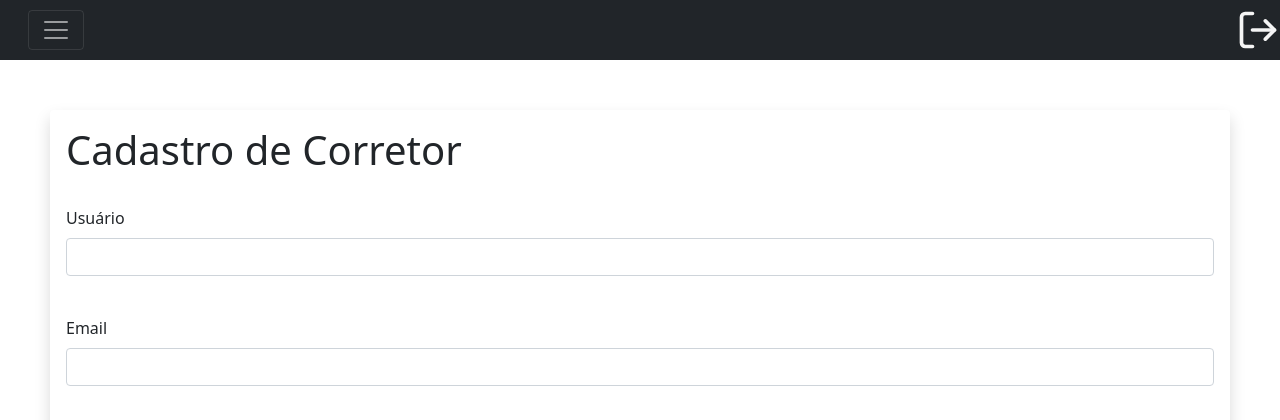
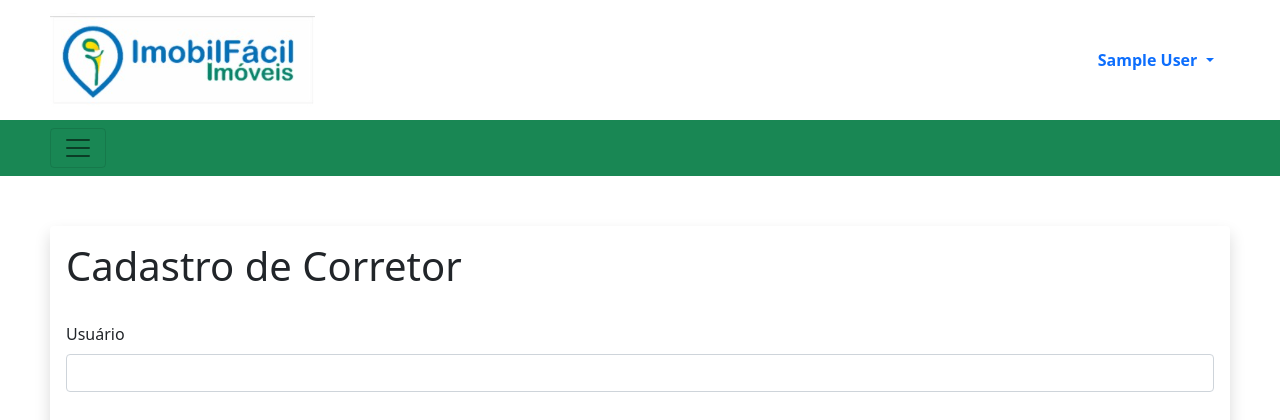
Before and after one commit to GuilhermeHenrique659/project_imobilfacil, a Flask app: page /Corretor in a window 1280 px wide. Shown: the top 420 px of the page. Run offline with Flask 2, Linux system fonts and the light colour scheme; the visitor is signed in with stand-in values (Sample User, id 1); data that the repository does not hold is empty; some libraries are stand-ins or nearby versions.

Commit message:
update dashboard menu

```diff
--- a/controllers/ImovelController.py
+++ b/controllers/ImovelController.py
@@ -3,7 +3,7 @@ from models import Imovel, Financeiro
 
 class ImovelController(Controller):
     def __init__(self,Imovel_Dao,Proprietario_dao,Corretores_dao,CidadeDao,BairroDao,TiposDao,FinDao):
-        super(ImovelController, self).__init__(Imovel_Dao,Proprietario_dao,Corretores_dao,CidadeDao,BairroDao)
+        super().__init__(Imovel_Dao,Proprietario_dao,Corretores_dao,CidadeDao,BairroDao)
         self._TiposDao = TiposDao
         self._FinDao = FinDao
 
--- a/controllers/controller.py
+++ b/controllers/controller.py
@@ -38,6 +38,8 @@ class IndexController(Controller):
         if usuario:
             if bcrypt.hashpw(request.form['senha'].encode(), usuario._senha.encode()) == usuario._senha.encode():
                 session['usuario_logado'] = request.form['usuario']
+                session['nome_usuario'] = usuario._nome
+                session['usuario_id'] = usuario._id_corr
                 flash(usuario._nome + ' logou com sucesso!')
                 proxima_pagina = request.form['proxima']
                 return redirect('/{}'.format(proxima_pagina))
--- a/templates/financeiro.html
+++ b/templates/financeiro.html
@@ -99,8 +99,8 @@
                         </button>
                         <ul class="dropdown-menu" aria-labelledby="dropdownMenu2">
                             {% for corr in corretores %}
-                            <li><a href="{{url_for('finaceiro_filtro', filtro=corr._id_corr)}}">
-                                <button type="button" class="btn">{{corr._nome}}</button>
+                            <li><a class="dropdown-item"  href="{{url_for('finaceiro_filtro', filtro=corr._id_corr)}}">
+                                {{corr._nome}}
                             </a>
                                 </li>
                             {%endfor%}
--- a/templates/template.html
+++ b/templates/template.html
@@ -30,53 +30,64 @@
     </style>
 </head>
 <body>
-<div class="collapse" id="navbarToggleExternalContent">
-    <div class="bg-dark p-4">
-        <nav class="navbar navbar-expand-lg navbar-dark">
-            <div class="container-fluid">
-                <a class="navbar-brand" href="{{url_for('index')}}">Início</a>
-                <button class="navbar-toggler" type="button" data-bs-toggle="collapse"
-                        data-bs-target="#navbarTogglerDemo02"
-                        aria-controls="navbarTogglerDemo02" aria-expanded="false" aria-label="Toggle navigation">
-                    <span class="navbar-toggler-icon"></span>
-                </button>
-                <div class="collapse navbar-collapse" id="navbarTogglerDemo02">
-                    <ul class="navbar-nav me-auto mb-2 mb-lg-0">
-                        <li class="nav-item">
-                            <a class="nav-link active" aria-current="page" href="{{url_for('Corretor')}}">Cadastro
-                                de
-                                corretor</a>
-                        </li>
-                        <li class="nav-item">
-                            <a class="nav-link active" href="{{url_for('novo_imovel')}}">Cadastro de imovel</a>
-                        </li>
-                        <li class="nav-item">
-                            <a class="nav-link active" href="{{url_for('Proprietario')}}">Cadastro de
-                                proprietario</a>
-                        </li>
-                        <li class="nav-item">
-                            <a class="nav-link active" href="{{url_for('financeiro')}}">Financeiro</a>
-                        </li>
-                    </ul>
-                </div>
-            </div>
-        </nav>
+<nav class="navbar navbar-expand-lg navbar-light">
+  <div class="container-fluid">
+    <a class="navbar-brand" href="{{url_for('index')}}"><img src="../static/img/icon/icon.png" class="rounded float-start" alt=""></a>
+      <div>
+<div class="dropdown">
+    <a class="nav-link dropdown-toggle" href="#" id="navbarScrollingDropdown" role="button" data-bs-toggle="dropdown" aria-expanded="false">
+     <strong> {{session['nome_usuario']}}</strong>
+  </a>
+  <ul class="dropdown-menu" aria-labelledby="dropdownMenuButton1">
+      <li><a class="dropdown-item" href="{{url_for('editar_corretor', id=session['usuario_id'])}}"><button type="button" class="btn"><i><img src="../static/img/icon/gear.svg"></i></button>Configurar</a></li>
+
+      <li><a class="dropdown-item" href="{{url_for('logout')}}"><button type="button" class="btn"><i><img src="../static/img/icon/logout.svg"></i></button>Sair</a></li>
+  </ul>
+</div>
     </div>
-</div>
-<nav class="navbar navbar-dark bg-dark">
-    <div class="container-fluid">
-        <button class="navbar-toggler" type="button" data-bs-toggle="collapse"
-                data-bs-target="#navbarToggleExternalContent" aria-controls="navbarToggleExternalContent"
-                aria-expanded="false"
-                aria-label="Toggle navigation">
-            <span class="navbar-toggler-icon"></span>
-        </button>
-    </div>
-    <div class="logout">
-        <a href="/logout"><img src="../static/img/icon/log-out.svg" alt=""></a>
-    </div>
+  </div>
 </nav>
 <article>
+
+
+    <nav class="navbar navbar-light bg-success">
+
+  <div class="container-fluid">
+    <button class="navbar-toggler " type="button" data-bs-toggle="offcanvas" data-bs-target="#offcanvasNavbar" aria-controls="offcanvasNavbar">
+      <span class="navbar-toggler-icon"></span>
+    </button>
+    <div class="offcanvas offcanvas-start" tabindex="-1" id="offcanvasNavbar" aria-labelledby="offcanvasNavbarLabel">
+      <div class="offcanvas-header">
+        <h3 class="offcanvas-title" id="offcanvasNavbarLabel">
+            <a class="navbar-brand" href="{{url_for('index')}}"><img src="../static/img/icon/icon_menu.png"  class="rounded-circle" alt=""></a>
+            <h4>Imobilfacil</h4>
+        </h3>
+        <button type="button" class="btn-close text-reset" data-bs-dismiss="offcanvas" aria-label="Close"></button>
+      </div>
+      <div class="offcanvas-body">
+        <ul class="navbar-nav justify-content-end flex-grow-1 pe-3">
+          <li class="nav-item">
+            <a class="nav-link active" aria-current="page" href="{{url_for('index')}}"><i><img src="../static/img/icon/home.svg" alt=""></i>Inicio</a>
+          </li>
+          <li class="nav-item">
+            <a class="nav-link active" href="{{url_for('Corretor')}}"><i><img src="../static/img/icon/salerman.svg" alt=""></i>Cadastrar corretor</a>
+          </li>
+            <li class="nav-item">
+            <a class="nav-link active" href="{{url_for('novo_imovel')}}"><i><img src="../static/img/icon/imovel.svg" alt=""></i>Cadastrar imovel</a>
+          </li>
+            <li class="nav-item">
+            <a class="nav-link active" href="{{url_for('Proprietario')}}"><i><img src="../static/img/icon/person.svg" alt=""></i>Cadastrar proprietario</a>
+          </li>
+            <li class="nav-item">
+            <a class="nav-link active" href="{{url_for('financeiro')}}"><i><img src="../static/img/icon/finance.svg" alt=""></i>Financeiro</a>
+          </li>
+        </ul>
+
+      </div>
+    </div>
+  </div>
+</nav>
+
     <div class="block-conteudo">
         <div class="shadow p-3 mb-5 bg-body rounded">
             {% with messages = get_flashed_messages() %}
```
Also changed, not shown: main.py (+3 -4 lines), static/img/icon/finance.svg (added), static/img/icon/gear.svg (added), static/img/icon/home.svg (added), static/img/icon/icon.png (added), static/img/icon/icon_menu.png (added), static/img/icon/imovel.svg (added), static/img/icon/log-out.svg (deleted), static/img/icon/logout.svg (added), static/img/icon/person.svg (added), static/img/icon/salerman.svg (added).
